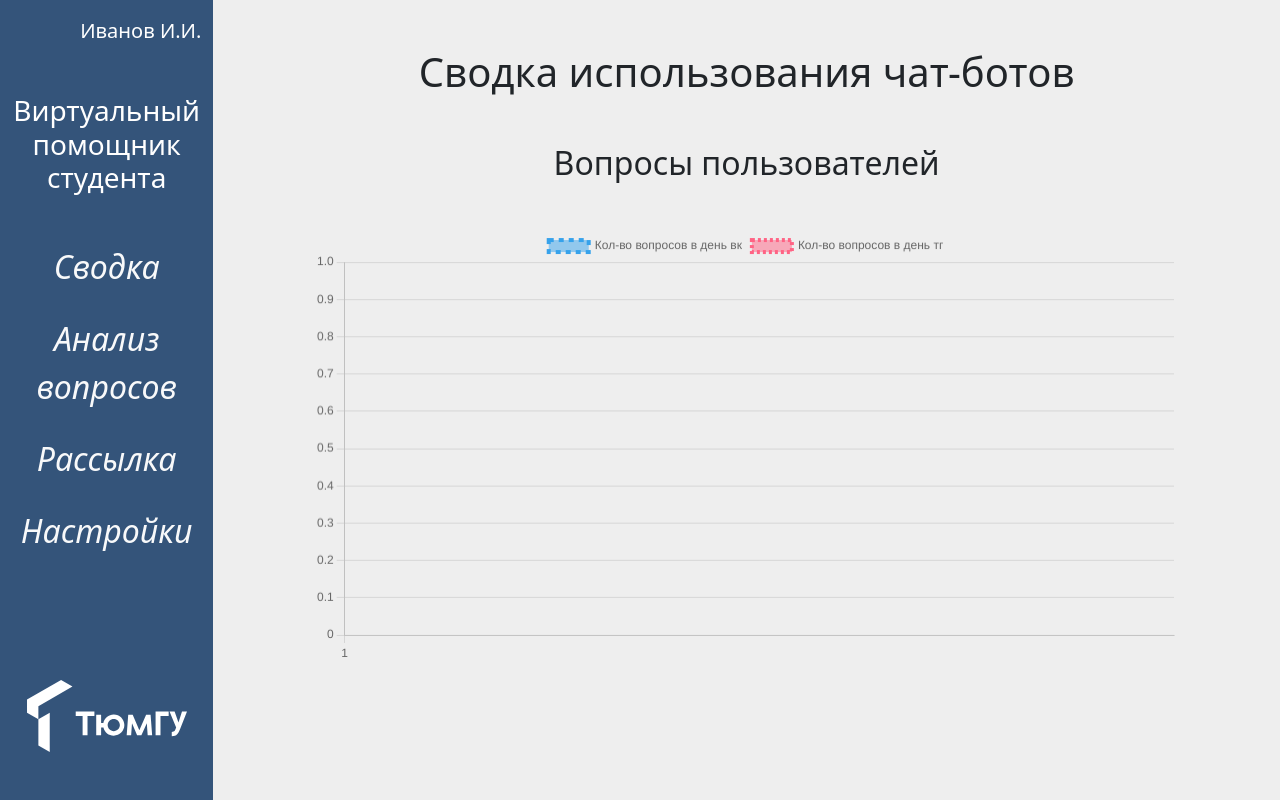
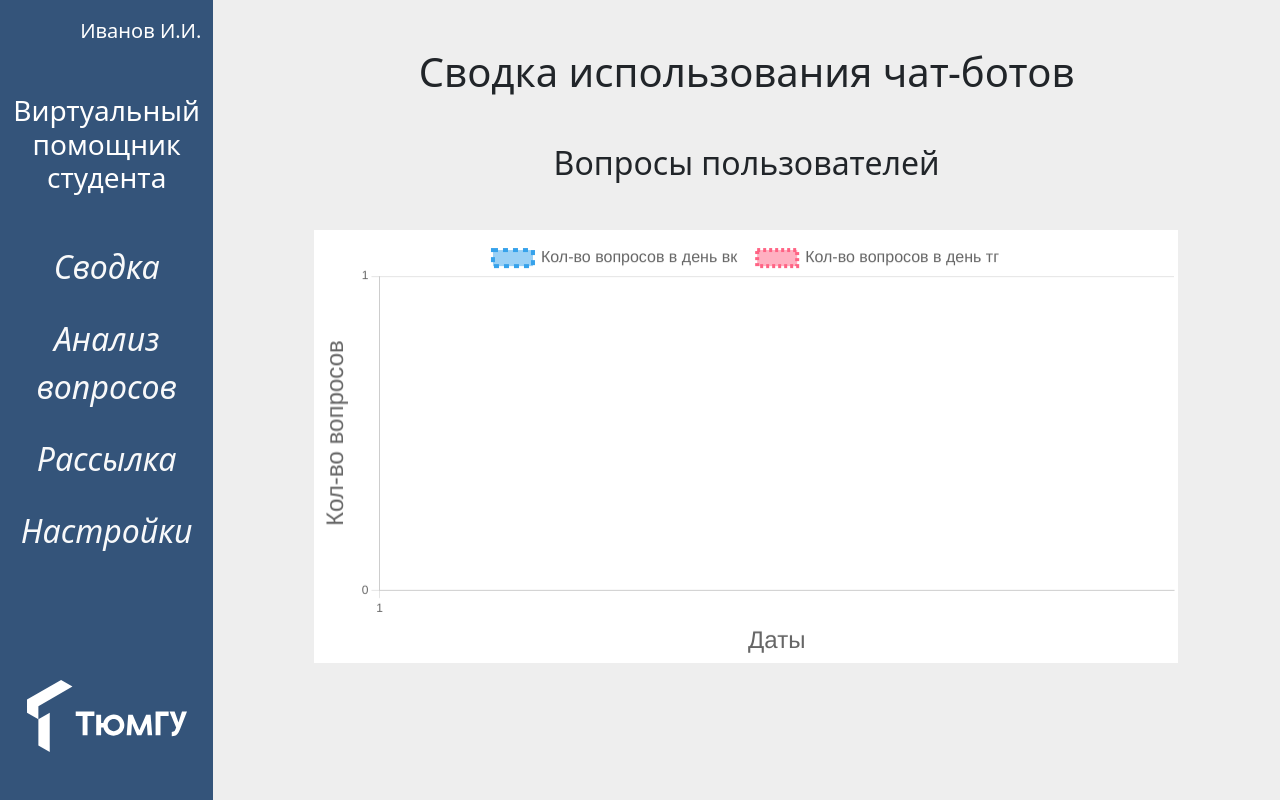
Before and after one commit to nizamovtimur/virtassist, a Flask app: template admin-panel/templates/main-page.html in a window 1280 px wide. Run offline with Flask 3, Linux system fonts and the light colour scheme; the template is opened without the code that fills it: most values are stand-ins (such as "Sample title", 1, 10 or a date in 2020); parts of the project's set-up code (start-up, migrations or seed data) failed here and were passed over.

Commit message:
fixes for presentation

```diff
--- a/admin-panel/templates/main-page.html
+++ b/admin-panel/templates/main-page.html
@@ -18,10 +18,19 @@
 <script>
     const ctx = document.getElementById('myChart');
 
-    new Chart(ctx, {
-        type: 'line',
-        data:
-        {
+    const plugin = {
+        id: 'customCanvasBackgroundColor',
+        beforeDraw: (chart, args, options) => {
+            const {ctx} = chart;
+            ctx.save();
+            ctx.globalCompositeOperation = 'destination-over';
+            ctx.fillStyle = options.color || '#99ffff';
+            ctx.fillRect(0, 0, chart.width, chart.height);
+            ctx.restore();
+        }
+    };
+
+    const data = {
         labels: [{% for i in question_counts[0]%}'{{ i }}', {% endfor %}],
         datasets: [
         {
@@ -37,17 +46,54 @@
             borderDash: [3, 3],
         },
         ]
-        },
+    };
+
+    new Chart(ctx, {
+        type: 'line',
+        data: data,
         options: {
             scales: {
                 y: {
-                    beginAtZero: true
+                    beginAtZero: true,
+                    title: {
+                        display: true,
+                        text: 'Кол-во вопросов',
+                        padding: 8,
+                        font: {
+                            size: 24
+                        }
+                    },
+                    ticks: {
+                        stepSize: 1
+                    }
                 },
                 x: {
-                    beginAtZero: true
+                    beginAtZero: true,
+                    title: {
+                        display: true,
+                        text: 'Даты',
+                        padding: 8,
+                        font: {
+                            size: 24
                         }
                     }
                   }
+            },
+            plugins: {
+                customCanvasBackgroundColor: {
+                    color: 'white',
+                },
+                legend: {
+                    labels: {
+                        padding: 20,
+                        font: {
+                            size: 16
+                        }
+                    }
+                }
+            }
+        },
+        plugins: [plugin],
     });
 </script>
 {% endblock %}
--- a/admin-panel/templates/questions-analysis.html
+++ b/admin-panel/templates/questions-analysis.html
@@ -24,6 +24,7 @@
                     </label>
                 </div>
                 <div class="input-group mt-3">
+                    <span class="input-group-text">от</span>
                     <input type="date" class="form-control" id="start_date" name="start_date">
                     <span class="input-group-text">до</span>
                     <input type="date" class="form-control" id="end_date" name="end_date">
@@ -51,7 +52,7 @@
             </h2>
             <div id="panelsStayOpen-collapse{{clusters.index(cluster) + 1}}" class="accordion-collapse collapse">
                 <div class="accordion-body">
-                    <strong>Вопросы в кластере:</strong><br/>
+                    <strong>Вопросы:</strong><br/>
                     {% for q in cluster[0] %}
                         {{ q }}<br/>
                     {% endfor %}
```
Also changed, not shown: admin-panel/views.py (+17 -3 lines). Lines whose indentation alone changed are shown as unchanged.
